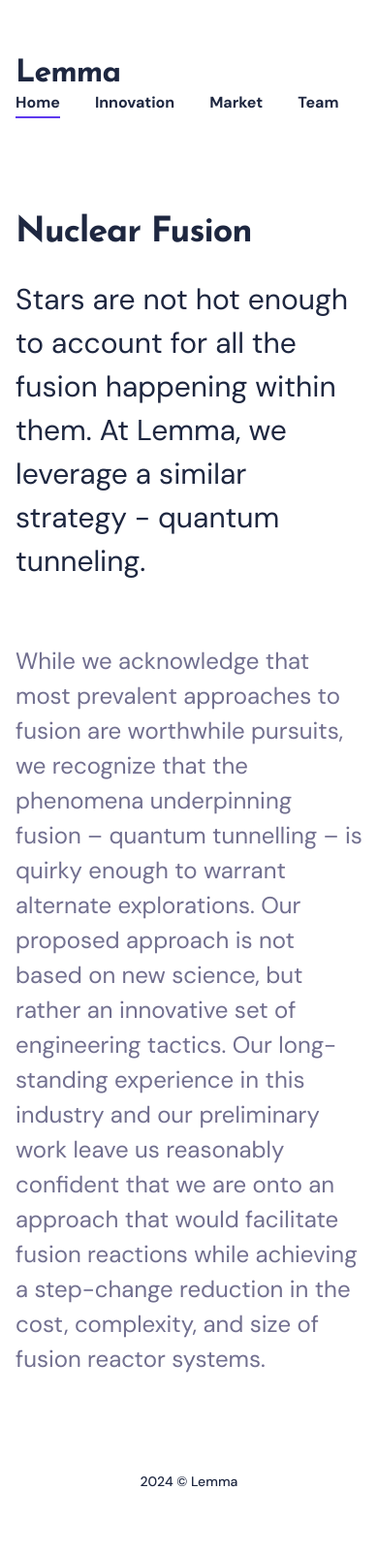
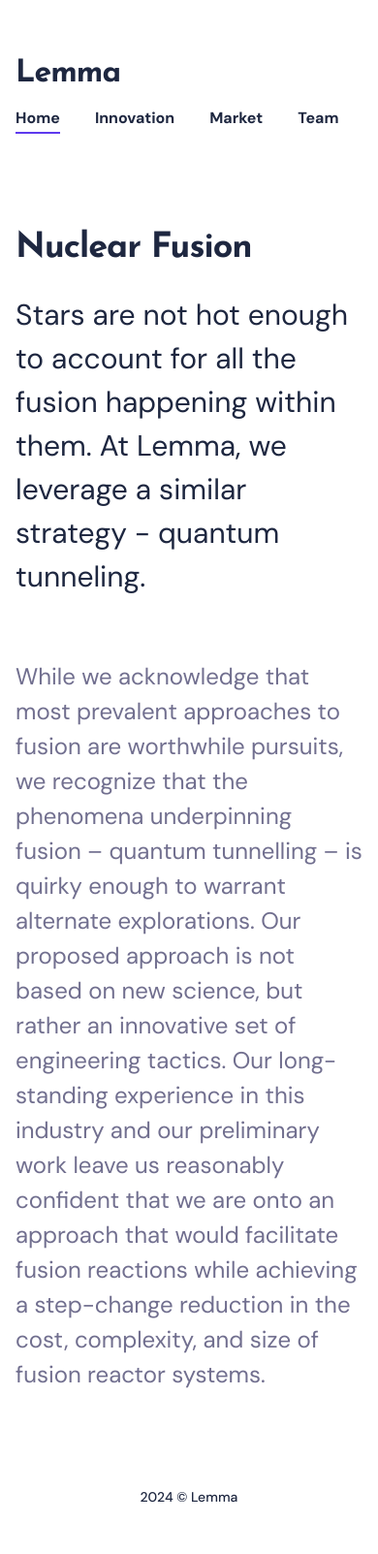
Before and after one commit to wildremote/wildremote.github.io, a Jekyll site: the page built from index.html, in a window 390 px wide. Shown: the whole page at 97% size. Built offline with Jekyll 4.4.1, drawn with Linux system fonts in a browser that asks for light colours; nearby versions of some CDN libraries.

Commit message:
added top-margin for list max size mobile

```diff
--- a/_sass/3-modules/_header.scss
+++ b/_sass/3-modules/_header.scss
@@ -126,6 +126,9 @@
       }
     }
   }
+  @media only screen and (max-width: $mobile) {
+    margin-top: 16px;
+  }
 }
 
 .nav-button {
```
